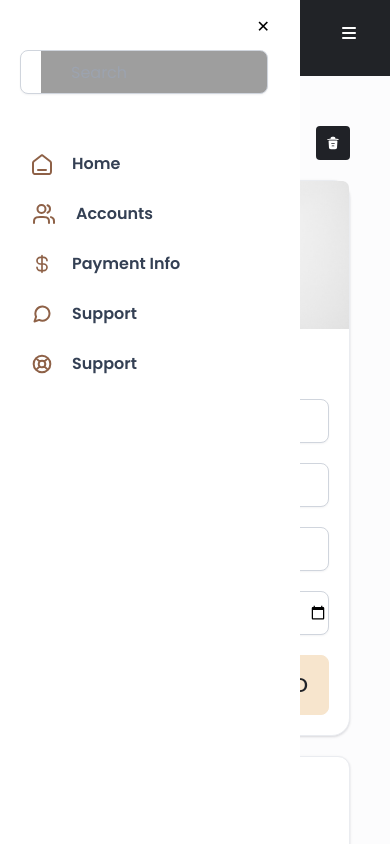
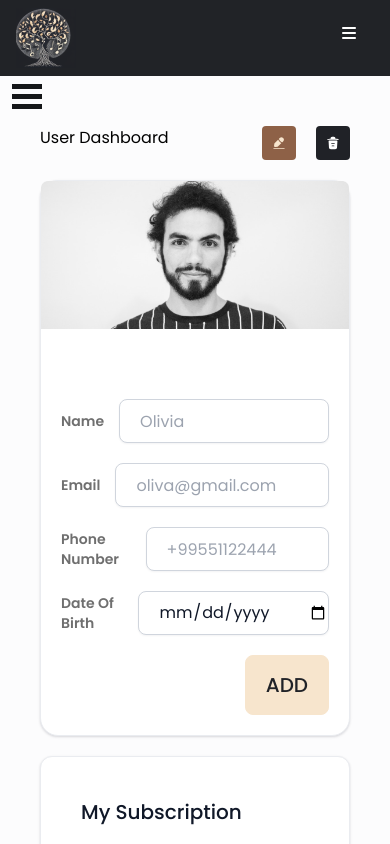
Before and after one commit to MamtazDev/music-website, a React (Vite) app: page /dashboard in a window 390 px wide. Shown: the top 844 px of the page. Built offline with nearby package versions, Linux system fonts and the light colour scheme; grey boxes are pictures that could not be loaded.

Commit message:
done byyy mohi hihihihi

```diff
--- a/src/components/Dashboard/Dashboard.css
+++ b/src/components/Dashboard/Dashboard.css
@@ -334,8 +334,8 @@
     #sidebar {
         position: absolute;
         top: 0px;
-
-        left: 0px;
+        left: -313px ;
+        /* left: 0px; */
         width: 300px;
         height: 100%;
         background: white;
@@ -345,7 +345,7 @@
 
     .toggleNavbar {
 
-        left: -313px !important;
+        left: 0px !important;
     }
 
     #sidebar.active {
--- a/src/components/Dashboard/Sidebar.jsx
+++ b/src/components/Dashboard/Sidebar.jsx
@@ -13,16 +13,17 @@ const Sidebar = () => {
   return (
     <div class={`dashbord-nav ${open && "toggleNavbar"} `} id="sidebar">
       {open ? (
-        <div class="toggle-btn" onClick={() => setOpen(false)}>
-          <span></span>
-          <span></span>
-          <span></span>
-        </div>
+         <div onClick={() => setOpen(false)} class="toggle-close-btn lg:hidden">
+         &#10005;
+       </div>
       ) : (
-        <div onClick={() => setOpen(true)} class="toggle-close-btn lg:hidden">
-          &#10005;
-        </div>
-      )}
+
+        <div class="toggle-btn" onClick={() => setOpen(true)}>
+        <span></span>
+        <span></span>
+        <span></span>
+      </div>
+       )}
 
       <div class="search-input">
         <input id="search-input" placeholder="Search" type="text" />
```
